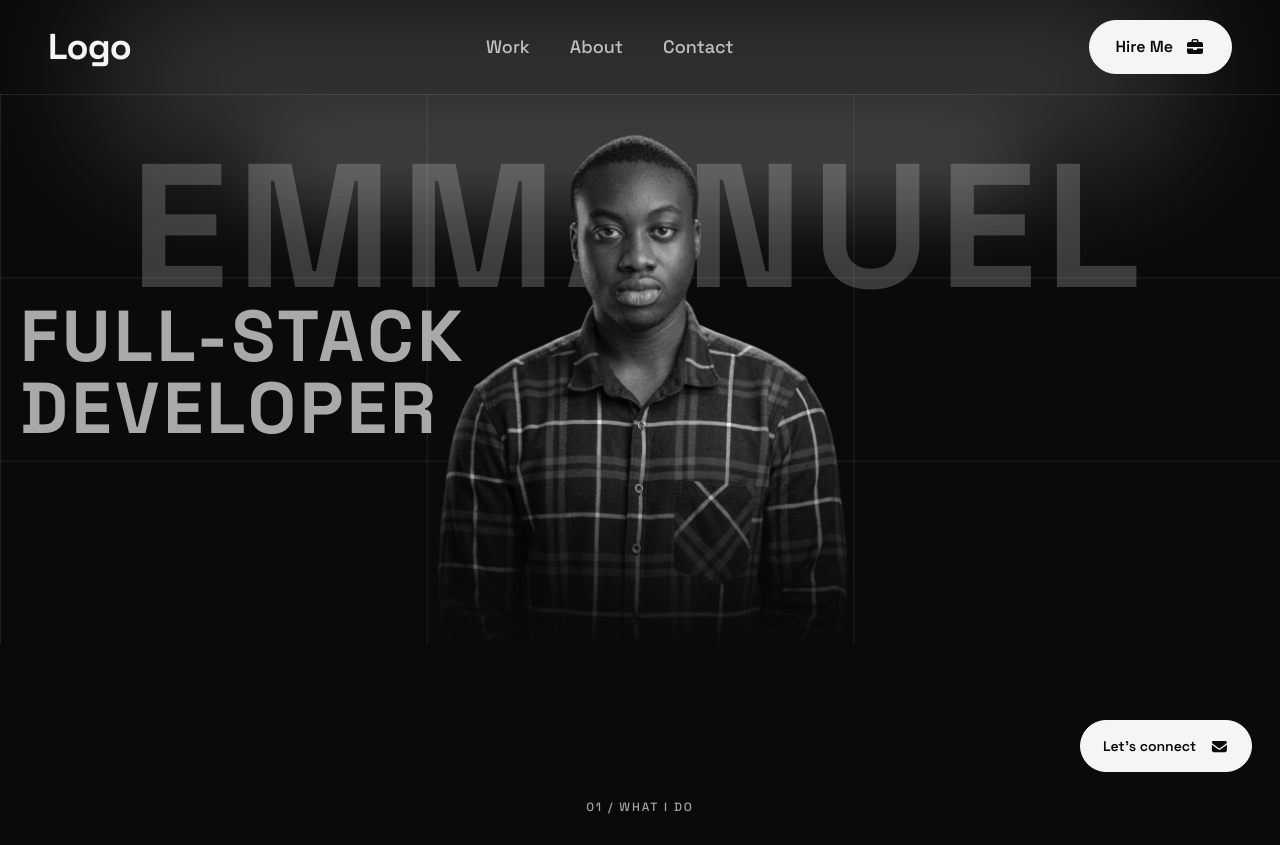
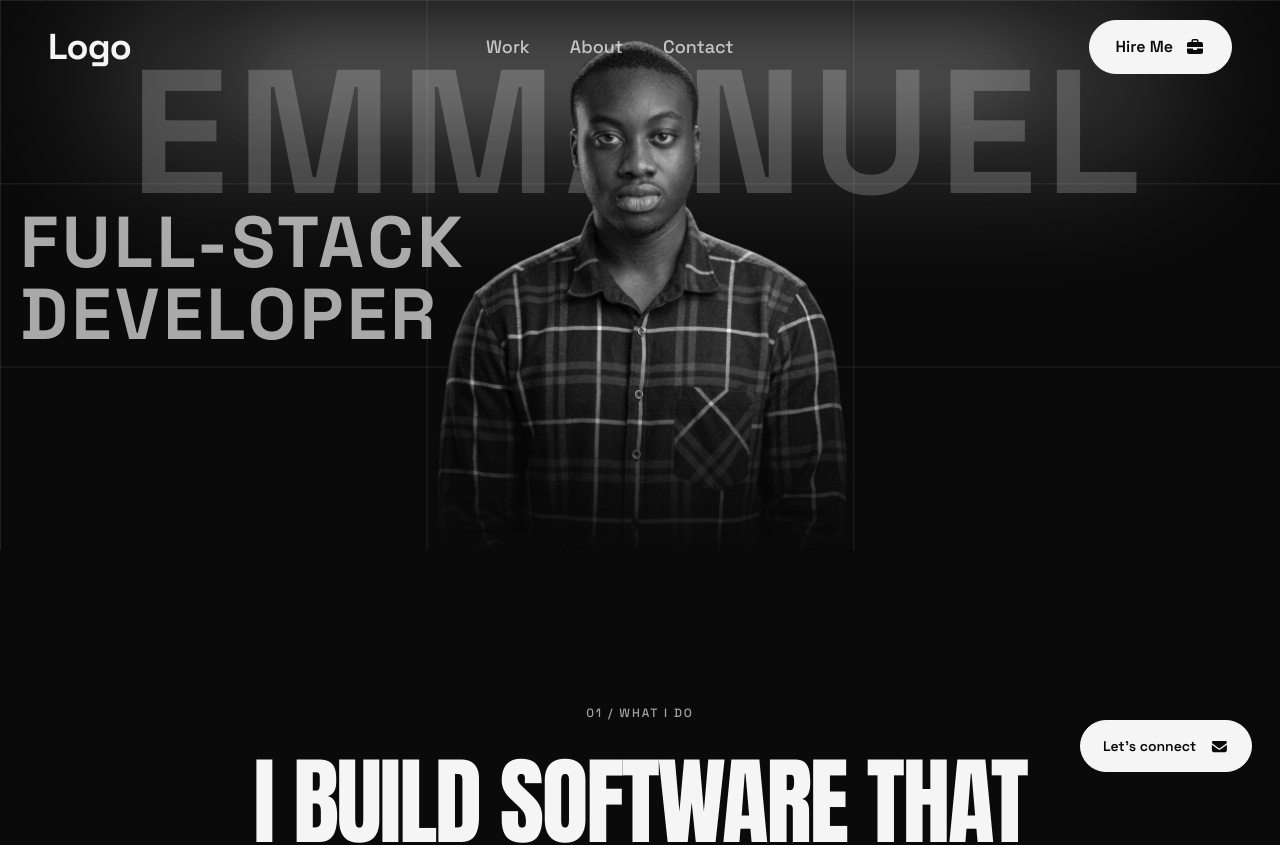
Before and after one commit to PaulEmmanuel8888/New_Portfolio, a React (Vite) app: page / in a window 1280 px wide. Shown: the top 845 px of the page. Built offline with nearby package versions, Linux system fonts and the light colour scheme.

Commit message:
Update Navbar with sticky positioning and blur on scroll

```diff
--- a/src/components/Navbar.jsx
+++ b/src/components/Navbar.jsx
@@ -1,4 +1,4 @@
-import { useState } from "react";
+import { useEffect, useState } from "react";
 import { FontAwesomeIcon } from "@fortawesome/react-fontawesome";
 import {
   faBars,
@@ -14,9 +14,26 @@ const Navbar = () => {
     { label: "About", href: "#about" },
     { label: "Contact", href: "#contact" },
   ];
+  const [scrolled, setScrolled] = useState(false);
+
+  useEffect(() => {
+    const handleScroll = () => {
+      setScrolled(window.scrollY > 30);
+    };
+
+    handleScroll();
+
+    window.addEventListener("scroll", handleScroll, { passive: true });
+
+    return () => window.removeEventListener("scroll", handleScroll);
+  }, []);
 
   return (
-    <nav className="relative z-20 bg-transparent px-5 py-5 sm:px-8 lg:px-12">
+    <nav
+      className={`fixed inset-x-0 top-0 z-50 px-5 py-5 sm:px-8 lg:px-12 transition-all duration-300 ${
+        scrolled ? " backdrop-blur-md" : "bg-transparent backdrop-blur-none"
+      }`}
+    >
       <div className="mx-auto flex max-w-7xl items-center justify-between">
         <a href="#" className="text-3xl font-bold tracking-tight sm:text-4xl">
           Logo
--- a/src/index.css
+++ b/src/index.css
@@ -320,7 +320,8 @@ body {
   position: relative;
   display: grid;
   width: fit-content;
-  max-width: 100%;
+  /* max-width: 100%; */
+  width: fit-content;
   margin-top: 0.08em;
   overflow: hidden;
   padding: 0 0.16em 0.025em;
@@ -411,7 +412,8 @@ body {
   }
 
   .statement-highlight {
-    width: 100%;
+    /* width: 100%; */
+    width: fit-content;
     margin-top: 12px;
     padding-top: 0.04em;
     padding-bottom: 0.02em;
```
